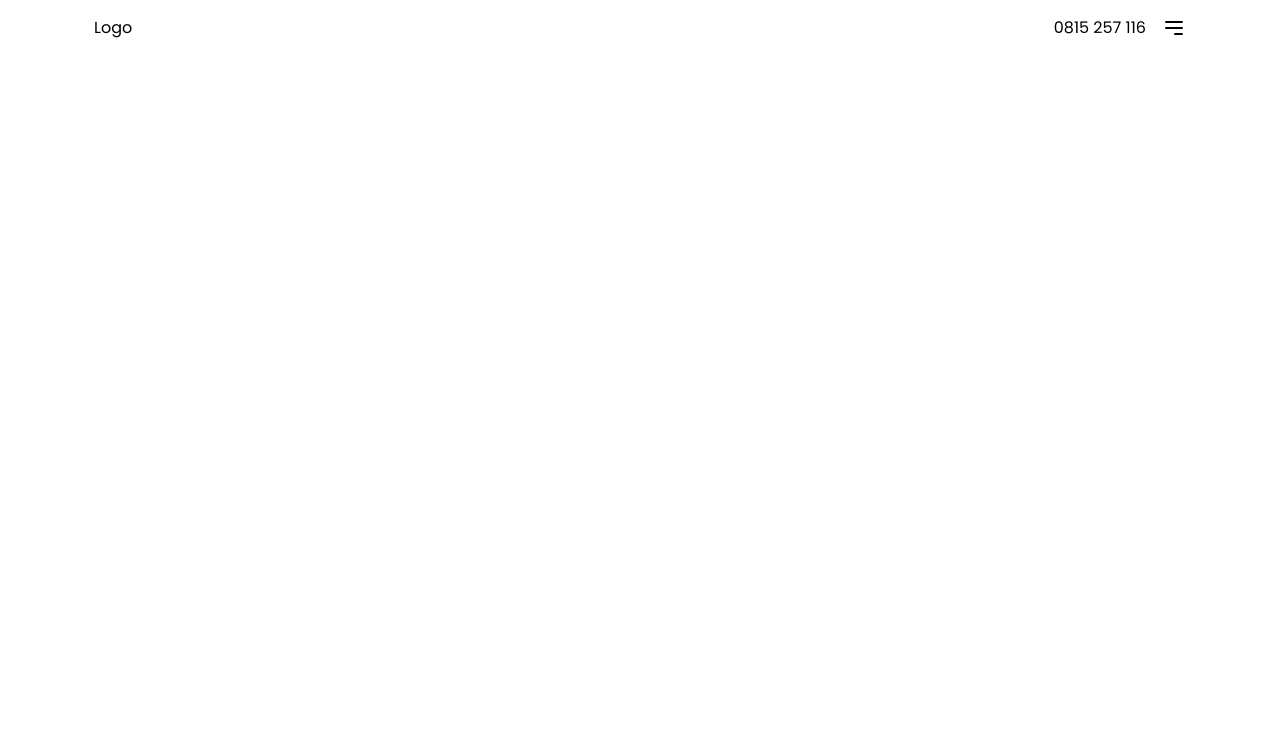
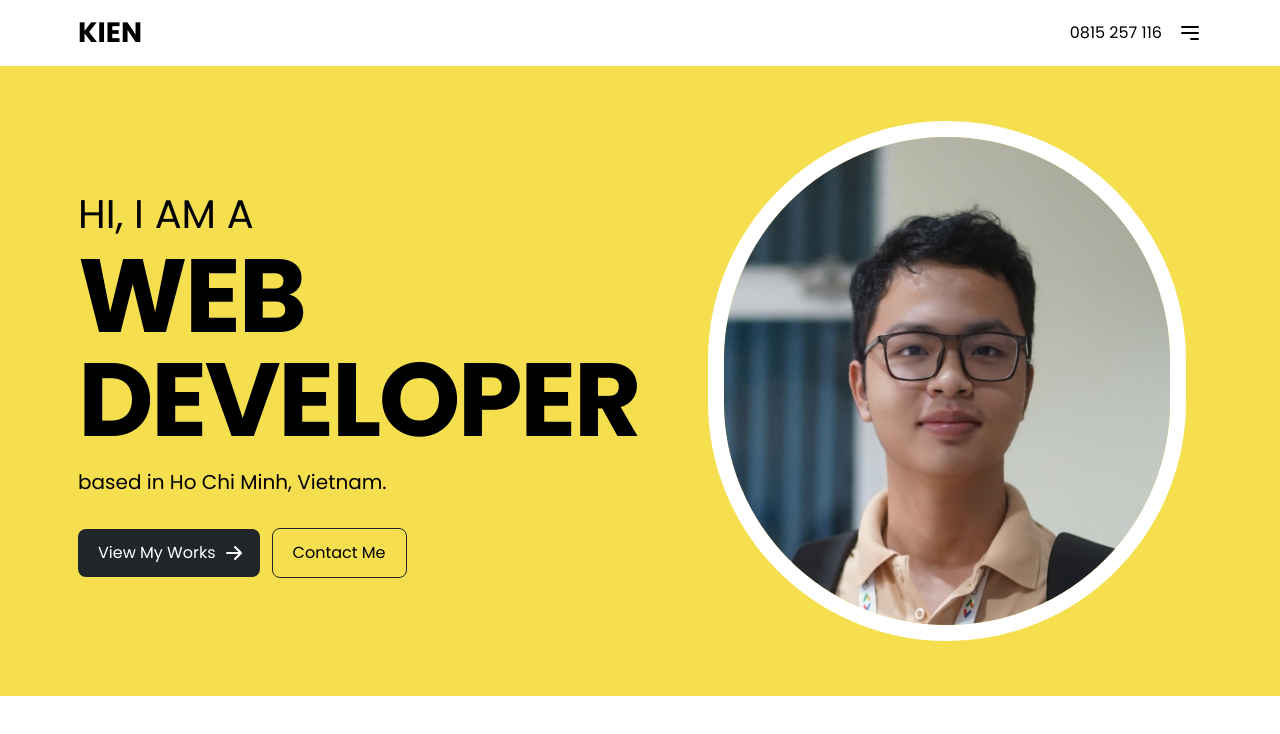
Before and after one commit to k1enttt/portfolio, a Next.js app: page / in a window 1280 px wide. Shown: the top 734 px of the page. Built offline with nearby package versions, Linux system fonts and the light colour scheme.

Commit message:
Add hero section

```diff
--- a/app/globals.css
+++ b/app/globals.css
@@ -9,3 +9,7 @@
 #nav-list li {
     @apply w-full hover:text-blue-300 py-2;
 }
+
+.content-container {
+    @apply 2xl:w-[1320px] xl:w-[1140px] lg:w-[960px] md:w-[720px] w-[540px] mx-auto px-2;
+}
--- a/app/page.tsx
+++ b/app/page.tsx
@@ -1,5 +1,7 @@
 'use client'
 import { useState } from 'react';
+import Hero from '@/components/hero';
+import AboutMe from '@/components/about-me';
 
 export default function Home() {
   const [isOpen, setIsOpen] = useState(false);
@@ -9,9 +11,10 @@
   };
 
   return (
-    <div className='2xl:w-[1320px] xl:w-[1140px] lg:w-[960px] md:w-[720px] w-[540px] mx-auto px-2'>
-      <header className="flex w-full p-4 justify-between items-center">
-        <div>Logo</div>
+    <div className=''>
+      <header className="sticky top-0 bg-white w-full p-3">
+        <div className='content-container flex justify-between items-center'>
+          <div className="text-h3 font-bold">KIEN</div>
           <div className="flex items-center">
             <div id="phone" className="mr-4">0815 257 116</div>
             <button className="" onClick={toggleMenu}>
@@ -52,7 +55,12 @@
               </div>
             </nav>
           )}
+        </div>
+
+
       </header>
+      <Hero />
+      <AboutMe />
     </div>
   );
 }
--- /dev/null
+++ b/components/about-me.tsx
@@ -0,0 +1,5 @@
+const AboutMe = () => {
+    return <section className="h-section"></section>
+}
+
+export default AboutMe;
--- /dev/null
+++ b/components/hero.tsx
@@ -0,0 +1,23 @@
+const Hero = () => {
+return <section className="bg-primary">
+<div className="h-section py-2 flex items-center justify-between content-container">
+    <div className="mr-auto place-self-center lg:col-span-7">
+        <p className="text-h2">HI, I AM A</p>
+        <h1 className="max-w-2xl mb-4 leading-[136px] text-4xl font-extrabold tracking-tight md:text-5xl xl:text-who_am_i">WEB DEVELOPER</h1>
+        <p className="max-w-2xl mb-6 font-light text-gray-500 lg:mb-8 md:text-lg lg:text-xl dark:text-gray-400">based in Ho Chi Minh, Vietnam.</p>
+        <a href="#" className="inline-flex items-center justify-center px-5 py-3 mr-3 text-base font-medium text-center rounded-lg bg-black text-white focus:ring-4 focus:ring-primary-300 dark:focus:ring-primary-900">
+            View My Works
+            <svg className="w-5 h-5 ml-2 -mr-1" fill="currentColor" viewBox="0 0 20 20" xmlns="http://www.w3.org/2000/svg"><path fill-rule="evenodd" d="M10.293 3.293a1 1 0 011.414 0l6 6a1 1 0 010 1.414l-6 6a1 1 0 01-1.414-1.414L14.586 11H3a1 1 0 110-2h11.586l-4.293-4.293a1 1 0 010-1.414z" clip-rule="evenodd"></path></svg>
+        </a>
+        <a href="#" className="inline-flex items-center justify-center px-5 py-3 text-base font-medium text-center border border-black rounded-lg hover:bg-primary/30 focus:ring-4 focus:ring-gray-100">
+            Contact Me
+        </a>
+    </div>
+    <div className="hidden lg:flex bg-light rounded-full mx-4 w-[520px] h-[520px] border-[16px] border-white box-border overflow-hidden">
+        <img className="" src="/avatar.jpg" alt="mockup" />
+    </div>
+</div>
+</section>;
+}
+
+export default Hero;
--- a/tailwind.config.ts
+++ b/tailwind.config.ts
@@ -8,6 +8,9 @@
   ],
   theme: {
     extend: {
+      height: {
+        section: '630px',
+      },
       fontSize: {
         normal: '16px',
         medium: '18px',
```
Also changed, not shown: public/avatar.jpg (added). Lines whose indentation alone changed are shown as unchanged.
